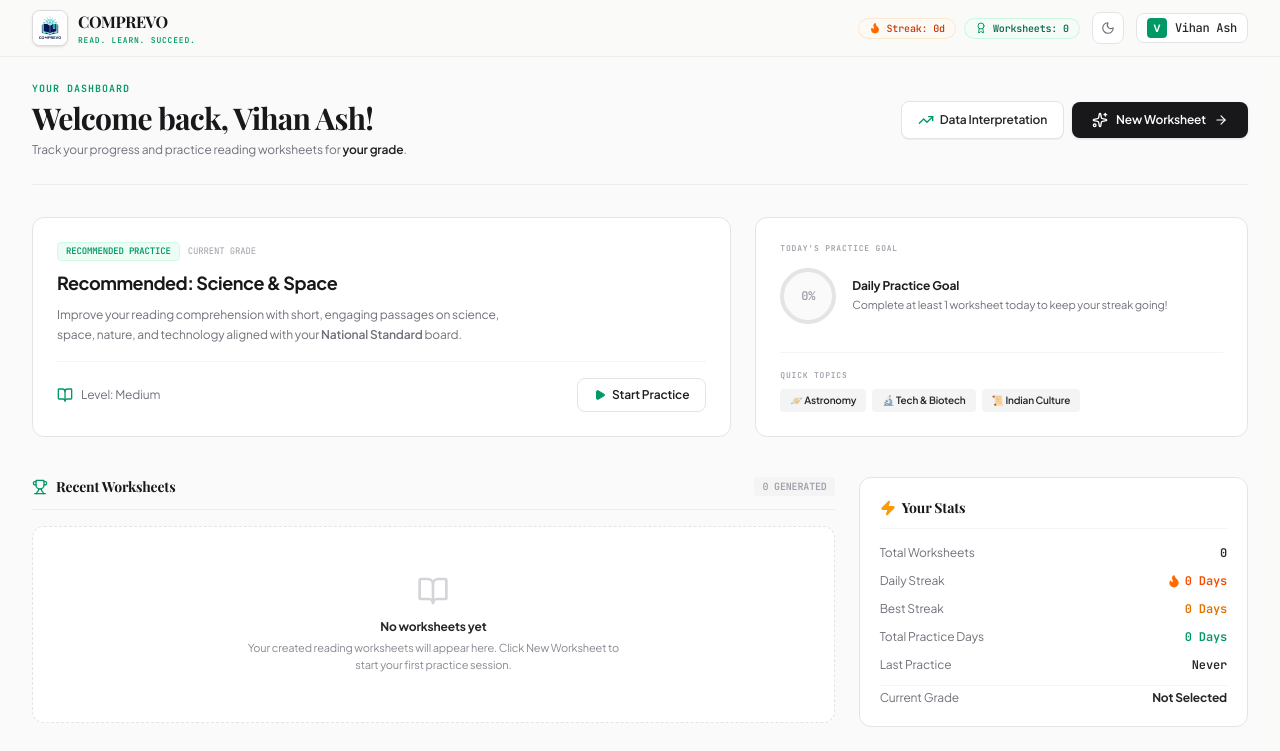
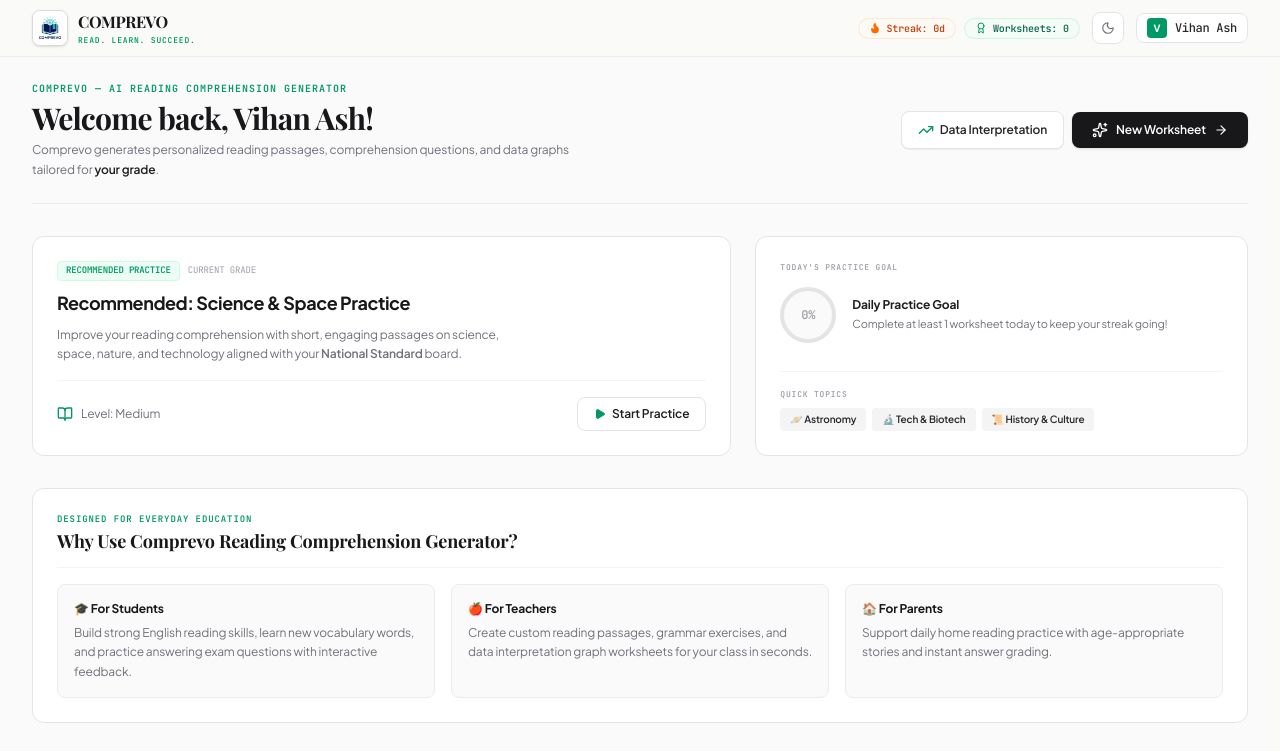
Before and after one commit to vihanashgrc-boop/Comprevo---Comprehension-Generatir, a React (Vite) app: page / in a window 1280 px wide. Shown: the top 751 px of the page. Built offline with nearby package versions, Linux system fonts and the light colour scheme; a web font is replaced by a local one.

Commit message:
feat: implement SEO and PWA support
- Added comprehensive meta tags for SEO and social sharing
- Created sitemap, robots.txt, and manifest.json files
- Updated server to serve static configuration files
- Refined dashboard headers for better accessibility and SEO indexing

```diff
--- a/index.html
+++ b/index.html
@@ -3,7 +3,94 @@
   <head>
     <meta charset="UTF-8" />
     <meta name="viewport" content="width=device-width, initial-scale=1.0" />
-    <title>COMPREVO — Read, Comprehend, Excel</title>
+
+    <!-- Primary Meta Tags -->
+    <title>Comprevo — Free AI Reading Comprehension Passage Generator for Students &amp; Teachers</title>
+    <meta name="title" content="Comprevo — Free AI Reading Comprehension Passage Generator for Students &amp; Teachers" />
+    <meta name="description" content="Comprevo is a free AI Reading Comprehension Generator. Instantly create custom reading passages, worksheets, data interpretation graphs, and questions for Grade 6–10 students, teachers, and parents." />
+    <meta name="keywords" content="Comprevo, AI Comprehension Generator, Reading Comprehension Generator, English Comprehension Generator, Comprehension Passage Generator, Reading Practice, Reading Comprehension Questions, AI for Teachers, AI for Students, Educational AI Tool, Free Comprehension Generator" />
+    <meta name="author" content="Comprevo" />
+    <meta name="robots" content="index, follow" />
+    <link rel="canonical" href="https://comprevo-comprehension-generator.vercel.app/" />
+
+    <!-- Open Graph / Facebook -->
+    <meta property="og:type" content="website" />
+    <meta property="og:url" content="https://comprevo-comprehension-generator.vercel.app/" />
+    <meta property="og:site_name" content="Comprevo" />
+    <meta property="og:title" content="Comprevo — Free AI Reading Comprehension Passage Generator" />
+    <meta property="og:description" content="Instantly generate tailored reading passages, worksheets, and practice questions for students and teachers with AI." />
+    <meta property="og:image" content="https://comprevo-comprehension-generator.vercel.app/icon.svg" />
+
+    <!-- Twitter -->
+    <meta property="twitter:card" content="summary_large_image" />
+    <meta property="twitter:url" content="https://comprevo-comprehension-generator.vercel.app/" />
+    <meta property="twitter:title" content="Comprevo — Free AI Reading Comprehension Generator" />
+    <meta property="twitter:description" content="Create custom English comprehension passages, data graphs, and practice questions for Grade 6–10." />
+    <meta property="twitter:image" content="https://comprevo-comprehension-generator.vercel.app/icon.svg" />
+
+    <!-- Favicon & Mobile Icons -->
+    <link rel="icon" type="image/svg+xml" href="/icon.svg" />
+    <link rel="apple-touch-icon" href="/icon.svg" />
+    <link rel="manifest" href="/manifest.json" />
+    <meta name="theme-color" content="#059669" />
+
+    <!-- JSON-LD Structured Data (Schema.org) -->
+    <script type="application/ld+json">
+    {
+      "@context": "https://schema.org",
+      "@graph": [
+        {
+          "@type": "WebSite",
+          "@id": "https://comprevo-comprehension-generator.vercel.app/#website",
+          "url": "https://comprevo-comprehension-generator.vercel.app/",
+          "name": "Comprevo",
+          "description": "Free AI Reading Comprehension Generator for Students and Teachers",
+          "publisher": {
+            "@id": "https://comprevo-comprehension-generator.vercel.app/#organization"
+          }
+        },
+        {
+          "@type": "WebApplication",
+          "@id": "https://comprevo-comprehension-generator.vercel.app/#webapplication",
+          "url": "https://comprevo-comprehension-generator.vercel.app/",
+          "name": "Comprevo AI Comprehension Generator",
+          "applicationCategory": "EducationalApplication",
+          "operatingSystem": "All",
+          "offers": {
+            "@type": "Offer",
+            "price": "0.00",
+            "priceCurrency": "USD"
+          },
+          "description": "AI-powered tool for generating custom reading comprehension passages, worksheets, and questions for students and teachers."
+        },
+        {
+          "@type": "Organization",
+          "@id": "https://comprevo-comprehension-generator.vercel.app/#organization",
+          "name": "Comprevo",
+          "url": "https://comprevo-comprehension-generator.vercel.app/",
+          "logo": "https://comprevo-comprehension-generator.vercel.app/icon.svg"
+        },
+        {
+          "@type": "BreadcrumbList",
+          "@id": "https://comprevo-comprehension-generator.vercel.app/#breadcrumb",
+          "itemListElement": [
+            {
+              "@type": "ListItem",
+              "position": 1,
+              "name": "Home",
+              "item": "https://comprevo-comprehension-generator.vercel.app/"
+            },
+            {
+              "@type": "ListItem",
+              "position": 2,
+              "name": "Reading Comprehension Generator",
+              "item": "https://comprevo-comprehension-generator.vercel.app/#generator"
+            }
+          ]
+        }
+      ]
+    }
+    </script>
   </head>
   <body>
     <div id="root"></div>
--- a/server.ts
+++ b/server.ts
@@ -629,6 +629,25 @@ Please evaluate this worksheet attempt and respond with a single, perfectly form
   }
 });
 
+// Serve SEO & PWA files
+app.get("/sitemap.xml", (req, res) => {
+  const publicPath = path.join(process.cwd(), "public", "sitemap.xml");
+  res.header("Content-Type", "application/xml");
+  res.sendFile(publicPath);
+});
+
+app.get("/robots.txt", (req, res) => {
+  const publicPath = path.join(process.cwd(), "public", "robots.txt");
+  res.header("Content-Type", "text/plain");
+  res.sendFile(publicPath);
+});
+
+app.get("/manifest.json", (req, res) => {
+  const publicPath = path.join(process.cwd(), "public", "manifest.json");
+  res.header("Content-Type", "application/json");
+  res.sendFile(publicPath);
+});
+
 // Serve frontend and static assets
 async function startServer() {
   if (process.env.NODE_ENV !== "production") {
--- a/src/App.tsx
+++ b/src/App.tsx
@@ -12,7 +12,7 @@ import PassageViewer from "./components/PassageViewer";
 import WorksheetSolver from "./components/WorksheetSolver";
 import DataInterpretationModule from "./components/DataInterpretationModule";
 import PrivacyModal from "./components/PrivacyModal";
-import { Sparkles, Compass, AlertCircle, BookOpen, Clock, Activity, RefreshCw } from "lucide-react";
+import { Sparkles, Compass, AlertCircle, BookOpen, Clock, Activity, RefreshCw, ArrowLeft } from "lucide-react";
 
 export default function App() {
   // Theme Management
--- a/src/components/Dashboard.tsx
+++ b/src/components/Dashboard.tsx
@@ -39,17 +39,17 @@ export default function Dashboard({
   return (
     <div className="space-y-8 animate-fadeIn" id="dashboard-container">
 
-      {/* 1. COMPACT WELCOME SECTION */}
-      <div className="flex flex-col md:flex-row md:items-center justify-between border-b border-zinc-200/60 dark:border-zinc-800/60 pb-6 gap-4">
+      {/* 1. COMPACT WELCOME & INTRO SECTION */}
+      <section aria-labelledby="dashboard-welcome-heading" className="flex flex-col md:flex-row md:items-center justify-between border-b border-zinc-200/60 dark:border-zinc-800/60 pb-6 gap-4">
         <div className="space-y-1 text-left">
           <span className="text-[10px] font-mono font-bold text-emerald-600 dark:text-emerald-400 uppercase tracking-widest block">
-            Your Dashboard
+            Comprevo — AI Reading Comprehension Generator
           </span>
-          <h2 className="font-display text-2xl md:text-3xl font-bold text-zinc-900 dark:text-white tracking-tight">
+          <h1 id="dashboard-welcome-heading" className="font-display text-2xl md:text-3xl font-bold text-zinc-900 dark:text-white tracking-tight">
             Welcome back, {user.name}!
-          </h2>
+          </h1>
           <p className="text-xs text-zinc-500 dark:text-zinc-450 leading-relaxed font-sans max-w-xl">
-            Track your progress and practice reading worksheets for <strong className="text-zinc-850 dark:text-zinc-300 font-semibold">{activeClass || "your grade"}</strong>.
+            Comprevo generates personalized reading passages, comprehension questions, and data graphs tailored for <strong className="text-zinc-850 dark:text-zinc-300 font-semibold">{activeClass || "your grade"}</strong>.
           </p>
         </div>
 
@@ -58,6 +58,7 @@ export default function Dashboard({
             onClick={onOpenDataInterpretation}
             className="inline-flex items-center justify-center space-x-1.5 rounded-lg border border-zinc-200 bg-white hover:bg-zinc-50 text-zinc-800 dark:border-zinc-800 dark:bg-zinc-900 dark:hover:bg-zinc-850 dark:text-zinc-200 px-4 py-2.5 text-xs font-semibold transition cursor-pointer shadow-2xs"
             id="cta-data-interpretation"
+            aria-label="Open Data Interpretation Practice Module"
           >
             <TrendingUp className="h-4 w-4 text-emerald-600 dark:text-emerald-400" />
             <span>Data Interpretation</span>
@@ -67,19 +68,20 @@ export default function Dashboard({
             onClick={onStartFunnel}
             className="inline-flex items-center justify-center space-x-2 rounded-lg bg-zinc-900 hover:bg-zinc-800 text-white dark:bg-zinc-100 dark:hover:bg-zinc-200 dark:text-zinc-900 px-5 py-2.5 text-xs font-semibold transition cursor-pointer shadow-sm"
             id="cta-generate-passage"
+            aria-label="Create New Worksheet"
           >
             <Sparkles className="h-4 w-4" />
             <span>New Worksheet</span>
             <ArrowRight className="h-3.5 w-3.5" />
           </button>
         </div>
-      </div>
+      </section>
 
       {/* 2. ASYMMETRICAL BENTO GRID */}
-      <div className="grid gap-6 md:grid-cols-12">
+      <section aria-labelledby="recommended-practice-heading" className="grid gap-6 md:grid-cols-12">
 
         {/* CARD A: CONTINUE LEARNING */}
-        <div className="md:col-span-7 rounded-xl border border-zinc-200 bg-white p-6 dark:border-zinc-800 dark:bg-zinc-900 flex flex-col justify-between min-h-[220px]">
+        <article className="md:col-span-7 rounded-xl border border-zinc-200 bg-white p-6 dark:border-zinc-800 dark:bg-zinc-900 flex flex-col justify-between min-h-[220px]">
           <div className="space-y-2">
             <div className="flex items-center space-x-2">
               <span className="text-[9px] font-mono font-bold text-emerald-600 dark:text-emerald-400 px-2 py-0.5 rounded bg-emerald-50 border border-emerald-100 dark:bg-emerald-950/20 dark:border-emerald-900/30">
@@ -87,9 +89,9 @@ export default function Dashboard({
               </span>
               <span className="text-[9px] font-mono text-zinc-400">CURRENT GRADE</span>
             </div>
-            <h3 className="font-sans text-lg font-bold text-zinc-900 dark:text-white tracking-tight">
-              Recommended: Science & Space
-            </h3>
+            <h2 id="recommended-practice-heading" className="font-sans text-lg font-bold text-zinc-900 dark:text-white tracking-tight">
+              Recommended: Science &amp; Space Practice
+            </h2>
             <p className="text-xs text-zinc-500 dark:text-zinc-400 leading-relaxed font-sans max-w-md">
               Improve your reading comprehension with short, engaging passages on science, space, nature, and technology aligned with your <span className="font-semibold">{user.selectedBoard}</span> board.
             </p>
@@ -103,15 +105,16 @@ export default function Dashboard({
             <button
               onClick={onStartFunnel}
               className="inline-flex items-center justify-center space-x-1.5 rounded-lg border border-zinc-200 bg-white hover:bg-zinc-50 text-zinc-850 px-4 py-2 text-xs font-semibold dark:border-zinc-800 dark:bg-zinc-900 dark:text-zinc-200 dark:hover:bg-zinc-850 transition cursor-pointer"
+              aria-label="Start Practice Session"
             >
               <Play className="h-3 w-3 fill-emerald-600 text-emerald-600" />
               <span>Start Practice</span>
             </button>
           </div>
-        </div>
+        </article>
 
         {/* CARD B: TODAY'S GOAL & QUICK ACTIONS */}
-        <div className="md:col-span-5 rounded-xl border border-zinc-200 bg-white p-6 dark:border-zinc-800 dark:bg-zinc-900 flex flex-col justify-between min-h-[220px]">
+        <article className="md:col-span-5 rounded-xl border border-zinc-200 bg-white p-6 dark:border-zinc-800 dark:bg-zinc-900 flex flex-col justify-between min-h-[220px]">
           <div className="space-y-3.5">
             <span className="block text-[8px] font-mono font-bold text-zinc-400 dark:text-zinc-500 tracking-widest uppercase">
               TODAY'S PRACTICE GOAL
@@ -128,9 +131,9 @@ export default function Dashboard({
                 </div>
               </div>
               <div className="space-y-0.5">
-                <h4 className="font-sans text-xs font-bold text-zinc-850 dark:text-white">
+                <h3 className="font-sans text-xs font-bold text-zinc-850 dark:text-white">
                   {completedToday ? "Goal Completed!" : "Daily Practice Goal"}
-                </h4>
+                </h3>
                 <p className="text-[11px] text-zinc-500 dark:text-zinc-450 leading-relaxed">
                   {completedToday
                     ? "Great job! You finished a practice worksheet today."
@@ -148,38 +151,76 @@ export default function Dashboard({
               <button
                 onClick={onStartFunnel}
                 className="text-[10px] font-semibold bg-zinc-100 hover:bg-zinc-200 dark:bg-zinc-800 dark:hover:bg-zinc-750 text-zinc-800 dark:text-zinc-200 px-2.5 py-1 rounded transition cursor-pointer"
+                aria-label="Practice Astronomy topic"
               >
                 🪐 Astronomy
               </button>
               <button
                 onClick={onStartFunnel}
                 className="text-[10px] font-semibold bg-zinc-100 hover:bg-zinc-200 dark:bg-zinc-800 dark:hover:bg-zinc-750 text-zinc-800 dark:text-zinc-200 px-2.5 py-1 rounded transition cursor-pointer"
+                aria-label="Practice Tech and Biotech topic"
               >
-                🔬 Tech & Biotech
+                🔬 Tech &amp; Biotech
               </button>
               <button
                 onClick={onStartFunnel}
                 className="text-[10px] font-semibold bg-zinc-100 hover:bg-zinc-200 dark:bg-zinc-800 dark:hover:bg-zinc-750 text-zinc-800 dark:text-zinc-200 px-2.5 py-1 rounded transition cursor-pointer"
+                aria-label="Practice History and Culture topic"
               >
-                📜 Indian Culture
+                📜 History &amp; Culture
               </button>
             </div>
           </div>
+        </article>
+
+      </section>
+
+      {/* 3. SEO BENEFIT CARDS FOR STUDENTS, TEACHERS & PARENTS */}
+      <section aria-labelledby="comprevo-benefits-heading" className="rounded-xl border border-zinc-200 bg-white p-6 dark:border-zinc-800 dark:bg-zinc-900 space-y-4">
+        <div className="border-b border-zinc-100 pb-3 dark:border-zinc-800">
+          <span className="text-[9px] font-mono font-bold text-emerald-600 dark:text-emerald-400 uppercase tracking-widest block">
+            Designed For Everyday Education
+          </span>
+          <h2 id="comprevo-benefits-heading" className="font-display text-lg font-bold text-zinc-900 dark:text-white">
+            Why Use Comprevo Reading Comprehension Generator?
+          </h2>
         </div>
 
-      </div>
+        <div className="grid gap-4 sm:grid-cols-3 text-xs">
+          <div className="p-4 rounded-lg bg-zinc-50 border border-zinc-150 dark:bg-zinc-850 dark:border-zinc-800 space-y-1.5">
+            <h3 className="font-bold text-zinc-900 dark:text-white text-xs">🎓 For Students</h3>
+            <p className="text-zinc-500 dark:text-zinc-400 leading-relaxed">
+              Build strong English reading skills, learn new vocabulary words, and practice answering exam questions with interactive feedback.
+            </p>
+          </div>
 
-      {/* 3. SECONDARY GRID: MAIN CONTENT AREA */}
-      <div className="grid gap-6 md:grid-cols-12 pt-2">
+          <div className="p-4 rounded-lg bg-zinc-50 border border-zinc-150 dark:bg-zinc-850 dark:border-zinc-800 space-y-1.5">
+            <h3 className="font-bold text-zinc-900 dark:text-white text-xs">🍎 For Teachers</h3>
+            <p className="text-zinc-500 dark:text-zinc-400 leading-relaxed">
+              Create custom reading passages, grammar exercises, and data interpretation graph worksheets for your class in seconds.
+            </p>
+          </div>
+
+          <div className="p-4 rounded-lg bg-zinc-50 border border-zinc-150 dark:bg-zinc-850 dark:border-zinc-800 space-y-1.5">
+            <h3 className="font-bold text-zinc-900 dark:text-white text-xs">🏠 For Parents</h3>
+            <p className="text-zinc-500 dark:text-zinc-400 leading-relaxed">
+              Support daily home reading practice with age-appropriate stories and instant answer grading.
+            </p>
+          </div>
+        </div>
+      </section>
+
+      {/* 4. SECONDARY GRID: MAIN CONTENT AREA */}
+      <section aria-label="Recent Worksheets and Statistics" className="grid gap-6 md:grid-cols-12 pt-2">
 
         {/* LEFT PANEL: SAVED HISTORY & WORKSHEETS (Col-8) */}
         <div className="md:col-span-8 space-y-4">
           <div className="flex items-center justify-between border-b border-zinc-200/60 pb-3 dark:border-zinc-800/60">
             <div className="flex items-center space-x-2">
               <Trophy className="h-4 w-4 text-emerald-600 dark:text-emerald-400" />
-              <h4 className="font-display text-sm font-bold text-zinc-900 dark:text-zinc-200">
+              <h2 className="font-display text-sm font-bold text-zinc-900 dark:text-zinc-200">
                 Recent Worksheets
-              </h4>
+              </h2>
             </div>
             <span className="text-[10px] font-mono font-bold text-zinc-400 bg-zinc-100 px-2 py-0.5 rounded dark:bg-zinc-800">
               {user.history.length} GENERATED
@@ -189,7 +230,7 @@ export default function Dashboard({
           {user.history.length === 0 ? (
             <div className="rounded-xl border border-dashed border-zinc-200 bg-white p-12 text-center dark:border-zinc-800 dark:bg-zinc-900">
               <BookOpen className="mx-auto h-8 w-8 text-zinc-300 dark:text-zinc-700" />
-              <h5 className="font-sans text-xs font-bold text-zinc-800 mt-3 dark:text-zinc-200">No worksheets yet</h5>
+              <h3 className="font-sans text-xs font-bold text-zinc-800 mt-3 dark:text-zinc-200">No worksheets yet</h3>
               <p className="text-[11px] text-zinc-450 mt-1 max-w-sm mx-auto leading-relaxed">
                 Your created reading worksheets will appear here. Click New Worksheet to start your first practice session.
               </p>
@@ -197,7 +238,7 @@ export default function Dashboard({
           ) : (
             <div className="grid gap-3 sm:grid-cols-2">
               {user.history.map((passage) => (
-                <div
+                <article
                   key={passage.id}
                   onClick={() => onSelectPassage(passage)}
                   className="group cursor-pointer rounded-xl border border-zinc-200 bg-white p-4.5 transition-all hover:border-emerald-600 dark:border-zinc-800 dark:bg-zinc-900 dark:hover:border-zinc-700"
@@ -208,9 +249,9 @@ export default function Dashboard({
                         <span>{passage.timestamp}</span>
                         <span className="text-emerald-600 dark:text-emerald-400">{passage.config.difficulty}</span>
                       </div>
-                      <h5 className="font-sans text-xs font-bold text-zinc-850 group-hover:text-emerald-600 transition dark:text-zinc-100 dark:group-hover:text-emerald-400 line-clamp-2">
+                      <h3 className="font-sans text-xs font-bold text-zinc-850 group-hover:text-emerald-600 transition dark:text-zinc-100 dark:group-hover:text-emerald-400 line-clamp-2">
                         {passage.title}
-                      </h5>
+                      </h3>
                     </div>
 
                     <div className="flex items-center justify-between text-[10px] text-zinc-400 font-medium pt-2 border-t border-zinc-100 dark:border-zinc-800/60">
@@ -220,7 +261,7 @@ export default function Dashboard({
                       </div>
                     </div>
                   </div>
-                </div>
+                </article>
               ))}
             </div>
           )}
@@ -230,11 +271,11 @@ export default function Dashboard({
         <div className="md:col-span-4 space-y-6">
 
           {/* Achievements Tall Card */}
-          <div className="rounded-xl border border-zinc-200 bg-white p-5 dark:border-zinc-800 dark:bg-zinc-900 space-y-4">
-            <h4 className="font-display text-sm font-bold text-zinc-900 dark:text-zinc-200 flex items-center gap-1.5 border-b border-zinc-100 pb-2.5 dark:border-zinc-800">
+          <article className="rounded-xl border border-zinc-200 bg-white p-5 dark:border-zinc-800 dark:bg-zinc-900 space-y-4">
+            <h3 className="font-display text-sm font-bold text-zinc-900 dark:text-zinc-200 flex items-center gap-1.5 border-b border-zinc-100 pb-2.5 dark:border-zinc-800">
               <Zap className="h-4 w-4 text-amber-500 fill-amber-500" />
               <span>Your Stats</span>
-            </h4>
+            </h3>
 
             <div className="space-y-3">
               <div className="flex items-center justify-between text-xs">
@@ -265,14 +306,14 @@ export default function Dashboard({
                 <span className="font-sans font-bold text-zinc-800 dark:text-zinc-100">{activeClass || "Not Selected"}</span>
               </div>
             </div>
-          </div>
+          </article>
 
           {/* Starred Passages Card */}
-          <div className="rounded-xl border border-zinc-200 bg-white p-5 dark:border-zinc-800 dark:bg-zinc-900 space-y-4">
-            <h4 className="font-display text-sm font-bold text-zinc-900 dark:text-zinc-200 flex items-center gap-1.5 border-b border-zinc-100 pb-2.5 dark:border-zinc-800">
+          <article className="rounded-xl border border-zinc-200 bg-white p-5 dark:border-zinc-800 dark:bg-zinc-900 space-y-4">
+            <h3 className="font-display text-sm font-bold text-zinc-900 dark:text-zinc-200 flex items-center gap-1.5 border-b border-zinc-100 pb-2.5 dark:border-zinc-800">
               <Star className="h-4 w-4 text-emerald-600 dark:text-emerald-400 fill-emerald-600/10" />
               <span>Starred Worksheets</span>
-            </h4>
+            </h3>
 
             {favoritesList.length === 0 ? (
               <div className="text-center py-6 text-zinc-400">
@@ -304,6 +345,7 @@ export default function Dashboard({
                       onClick={() => onRemoveFavorite(passage.id)}
                       className="text-amber-500 hover:text-zinc-450 transition text-sm px-1.5 cursor-pointer"
                       title="Remove Star"
+                      aria-label="Remove Star"
                     >
                       ★
                     </button>
@@ -311,10 +353,10 @@ export default function Dashboard({
                 ))}
               </div>
             )}
-          </div>
+          </article>
 
         </div>
-      </div>
+      </section>
     </div>
   );
 }
```
Also changed, not shown: public/icon.svg (added), public/manifest.json (added), public/robots.txt (added), 1 other file (tests, documents, lock files or other folders).
